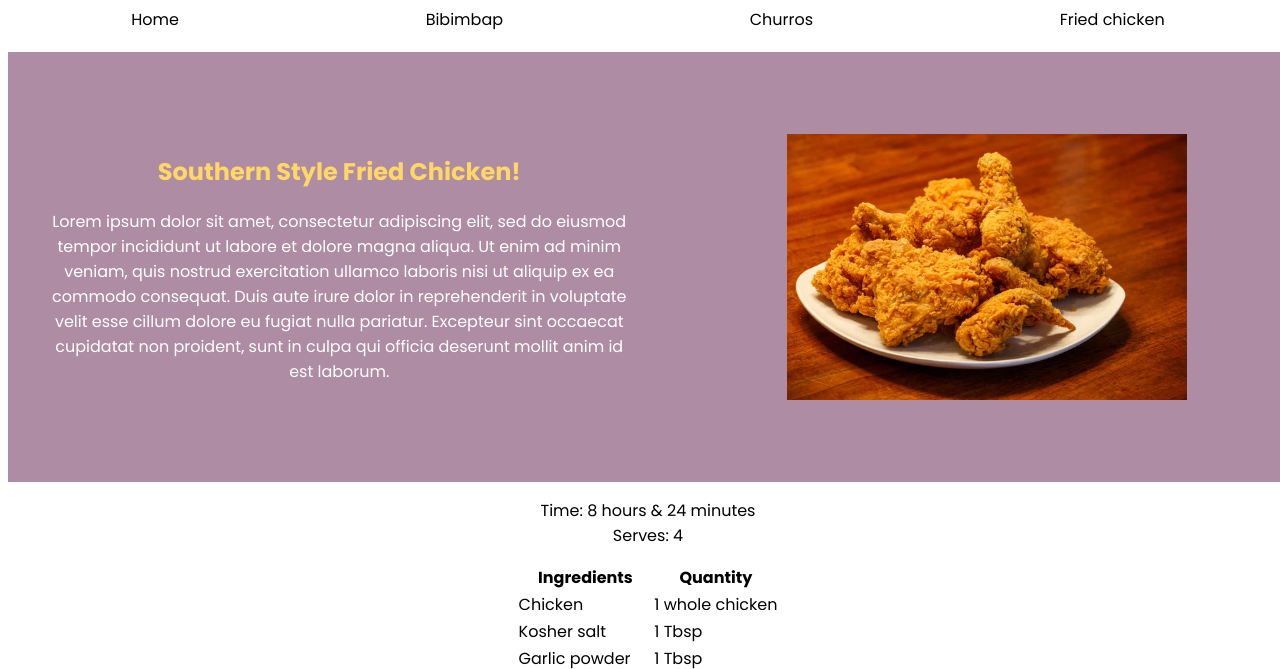
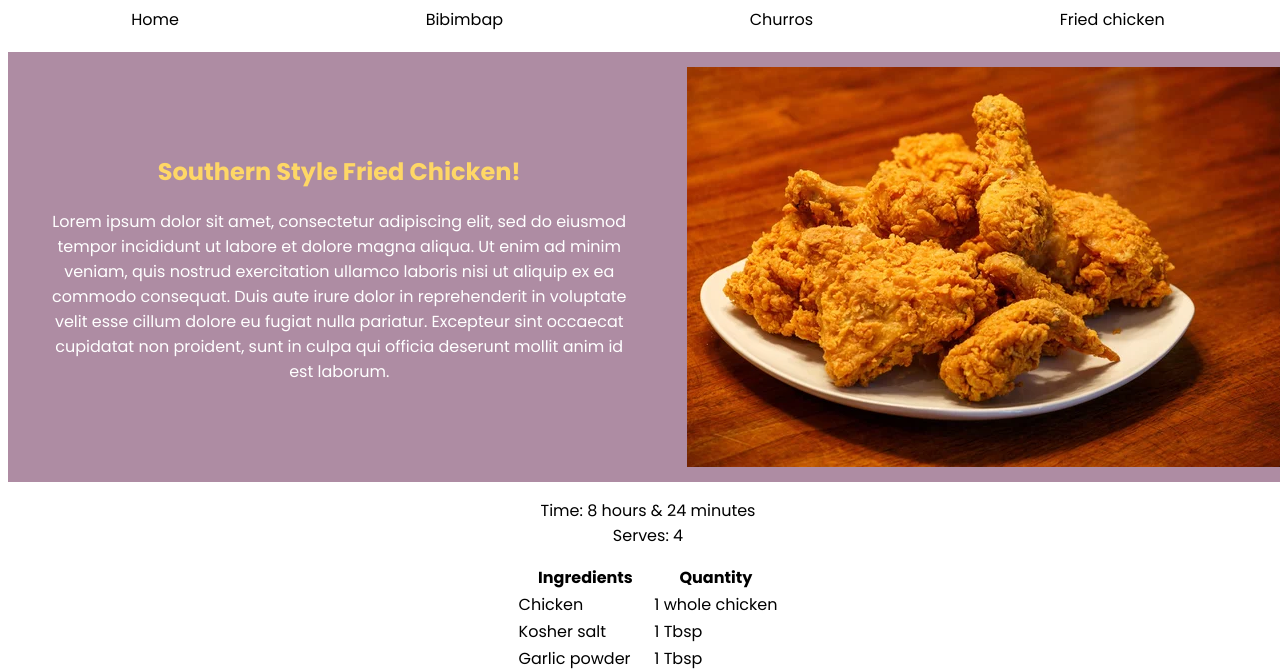
Before and after one commit to chioniso/Recipe-Book, a plain HTML site: page rec3.html in a window 1280 px wide. Shown: the part 133-802 px from the top of the page. Drawn offline with Linux system fonts and the light colour scheme.

Commit message:
image formatting

```diff
--- a/rec3.html
+++ b/rec3.html
@@ -26,7 +26,7 @@
           <h2 class="yellow">Southern Style Fried Chicken!</h2>
             <p class="hero-body-text">Lorem ipsum dolor sit amet, consectetur adipiscing elit, sed do eiusmod tempor incididunt ut labore et dolore magna aliqua. Ut enim ad minim veniam, quis nostrud exercitation ullamco laboris nisi ut aliquip ex ea commodo consequat. Duis aute irure dolor in reprehenderit in voluptate velit esse cillum dolore eu fugiat nulla pariatur. Excepteur sint occaecat cupidatat non proident, sunt in culpa qui officia deserunt mollit anim id est laborum.</p>
         </div>
-        <img src="fried%20chicken.jpeg" alt="Southern style fried chicken" class="hero-img">
+        <img src="fried%20chicken.jpeg" alt="Southern style fried chicken" class="rec3-img">
         </div>
     <div class="logistics">
             <p class="black">
--- a/style.css
+++ b/style.css
@@ -63,7 +63,7 @@ body {
     display: grid;
     justify-items: center;
     align-items: center;
-    max-width: 50vw;
+    max-height: 100%;
 
 }
 
@@ -158,7 +158,7 @@ h4, h6 {
     color: black;
 }
 
-.rec1-img {
+.rec1-img, .rec2-img, .rec3-img {
     max-height: 50vh;
 }
 
```
Also changed, not shown: rec2.html (+1 -1 lines).
